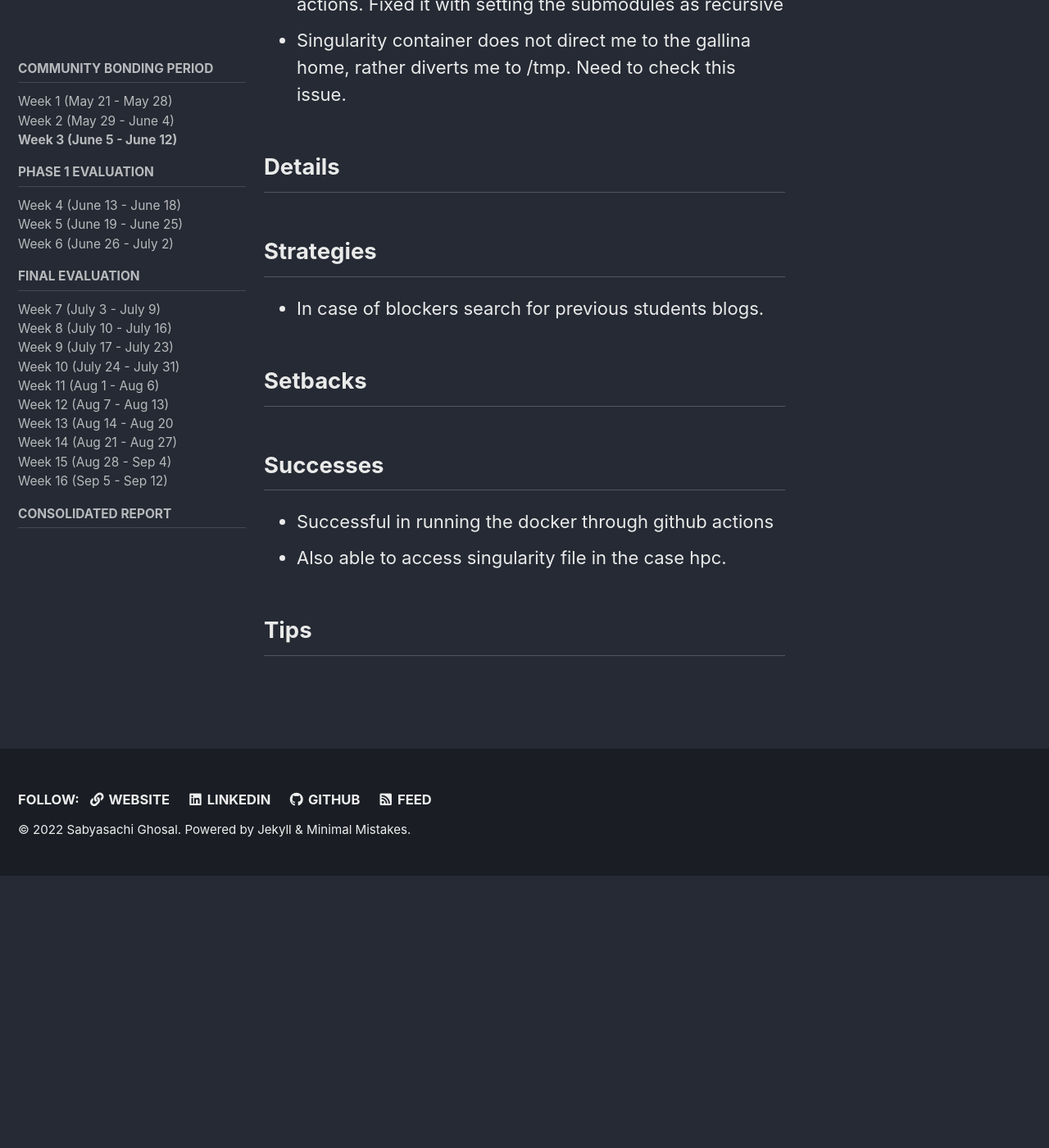
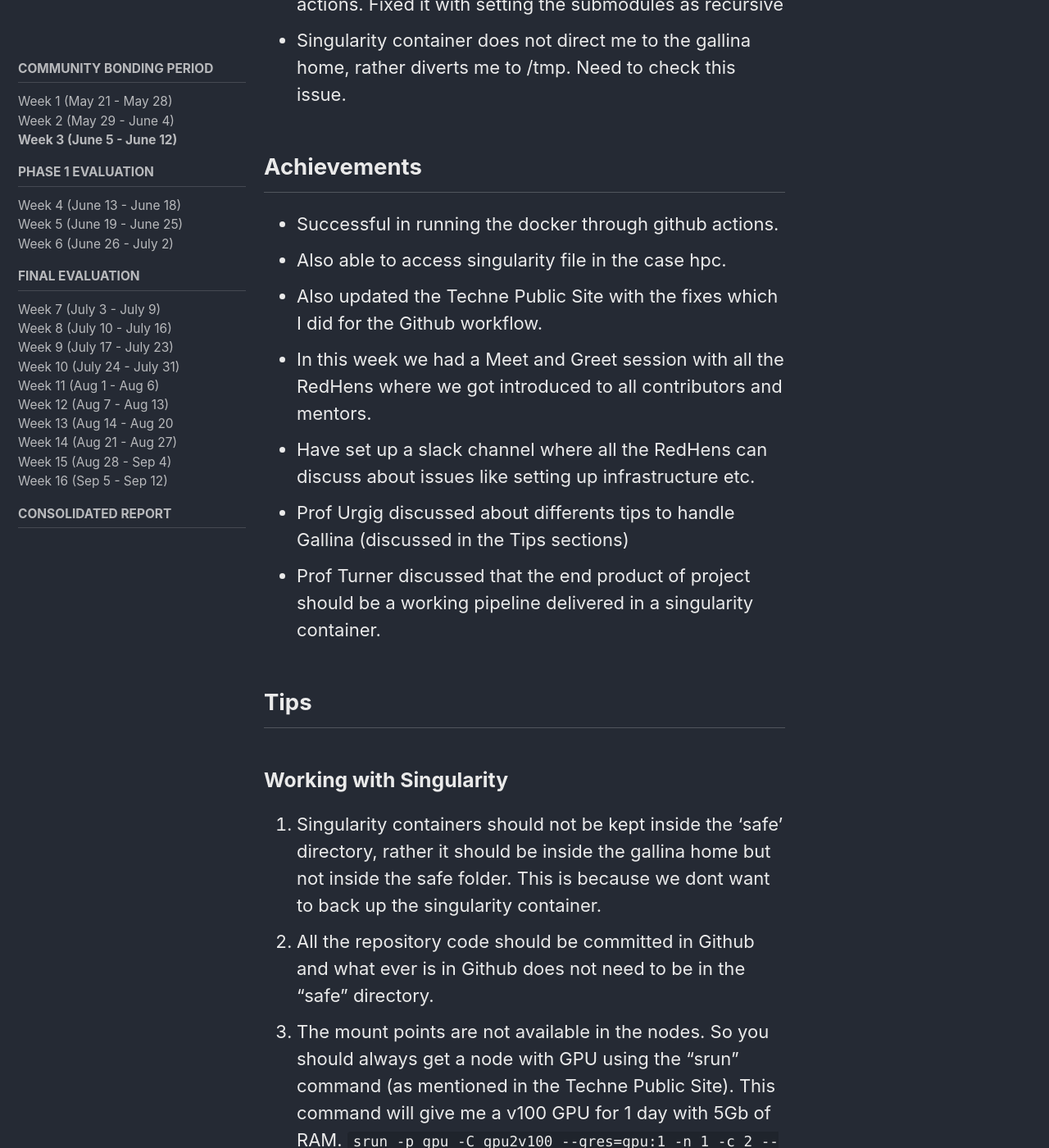
Before and after one commit to technosaby/technosaby.github.io, a Jekyll site: the page built from _pages/gsoc/community-bonding/week3.md, in a window 1280 px wide and 1400 px high, scrolled down 1158 px. Shown: the whole window at 82% size. Built offline with Jekyll 4.4.1, drawn with Linux system fonts in a browser that asks for light colours; cached includes are drawn as plain includes; before the commit the page ends 2226 px from its top, so only the background shows below that; some of the changed text lies outside the part shown.

Commit message:
Adding blog updates for GSOC

````diff
--- a/_pages/gsoc/community-bonding/week3.md
+++ b/_pages/gsoc/community-bonding/week3.md
@@ -13,7 +13,6 @@ sidebar:
 
 This week I am setting up the singularity container by following this [link](https://sites.google.com/case.edu/techne-public-site/singularity). A great reference about singularity is also found from Yunfei's [blog](https://blog.yunfeizhao.com/2021/05/30/GSOC1-singularity/) who was also a RedHen contributer in GSoc 2021.
 
-
 ## Ambitions
 - Discuss the use cases and goals
 - Discuss scope of project with mentors
@@ -23,23 +22,32 @@ This week I am setting up the singularity container by following this [link](htt
 ## Ideas
 - Use slack (or something ?) for communication with students/past students/mentors ?
 
-
 ## Challenges
 - Faced small issues in setting up the docker with Github actions. Fixed it with setting the submodules as recursive
 - Singularity container does not direct me to the gallina home, rather diverts me to /tmp. Need to check this issue.
 
-## Details
+## Achievements
+- Successful in running the docker through github actions.
+- Also able to access singularity file in the case hpc.
+- Also updated the Techne Public Site with the fixes which I did for the Github workflow.
+- In this week we had a Meet and Greet session with all the RedHens where we got introduced to all contributors and mentors.
+- Have set up a slack channel where all the RedHens can discuss about issues like setting up infrastructure etc.
+- Prof Urgig discussed about differents tips to handle Gallina (discussed in the Tips sections)
+- Prof Turner discussed that the end product of project should be a working pipeline delivered in a singularity container.
 
-
-## Strategies
-- In case of blockers search for previous students blogs.
+## Tips
+### Working with Singularity
+1. Singularity containers should not be kept inside the 'safe' directory, rather it should be inside the gallina home but not inside the safe folder. This is because we dont want to back up the singularity container.
+2. All the repository code should be committed in Github and what ever is in Github does not need to be in the "safe" directory.
+3. The mount points are not available in the nodes. So you should always get a node with GPU using the "srun" command (as mentioned in the Techne Public Site). This command will give me a v100 GPU for 1 day with 5Gb of RAM.
+```srun -p gpu -C gpu2v100 --gres=gpu:1 -n 1 -c 2 --time=1:00:00 --mem=5gb --pty /bin/bash```
+  ![singularity](/assets/images/gsoc/gsoc_singularity_setup.png "Singularity")
+4. When a GPU is allocated, you can see the GPU node details using 'nvidia-smi' command
+5. Also, it will navigate to /tmp and there we will not have access to gallina-home. So, at the start of the script, the data needs to be copied to the scratch folder (using scp). The scratch is a temporary folder which gets deleted automatically later on. You can refer to the [Techne Public Site reference](https://sites.google.com/case.edu/techne-public-site/storing-files-on-cwru-hpc-and-gallina?authuser=0).
+```scp hpc4:/mnt/rds/redhen/gallina/home/sxg1263/somefile.txt /scratch/sxg1263```
+6. After your code is run, copy the results in your home directory. You can also clean up the copied file from the "scratch" at the end of the script.
+7. Use a standard docker container for the singularity and then install the packages in the docker. We should not install packages in the hpc or request installation for new packages to CSU.
 
 
 ## Setbacks
-
-
-## Successes
-- Successful in running the docker through github actions
-- Also able to access singularity file in the case hpc.
-
-## Tips
+- Could not start with the project yet as me and mentors could not find a suitable time to meet
````
Also changed, not shown: assets/images/gsoc/gsoc_singularity_setup.png (added).
